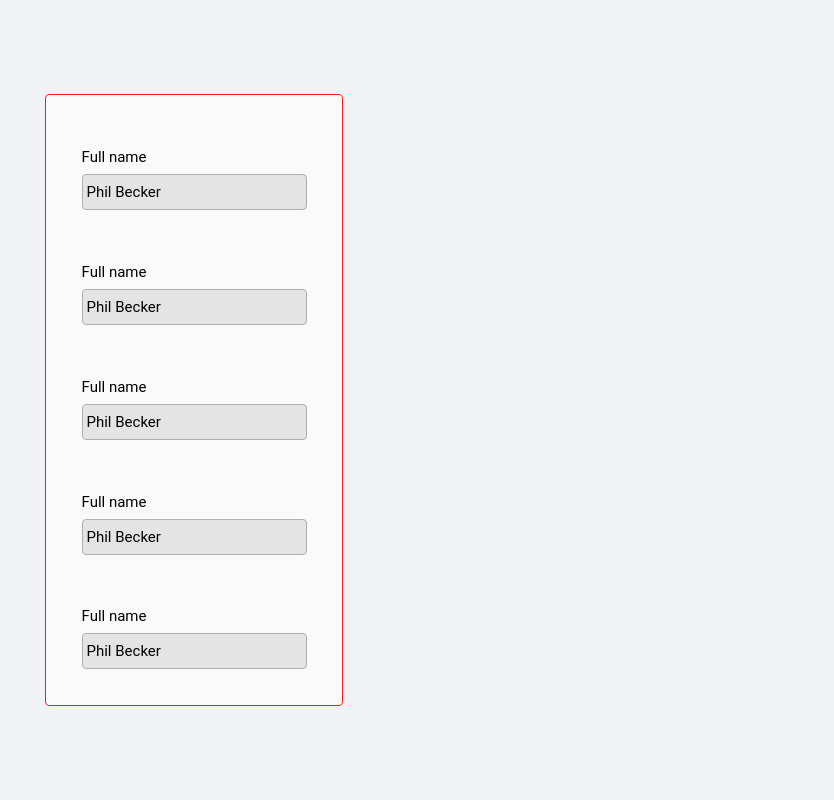
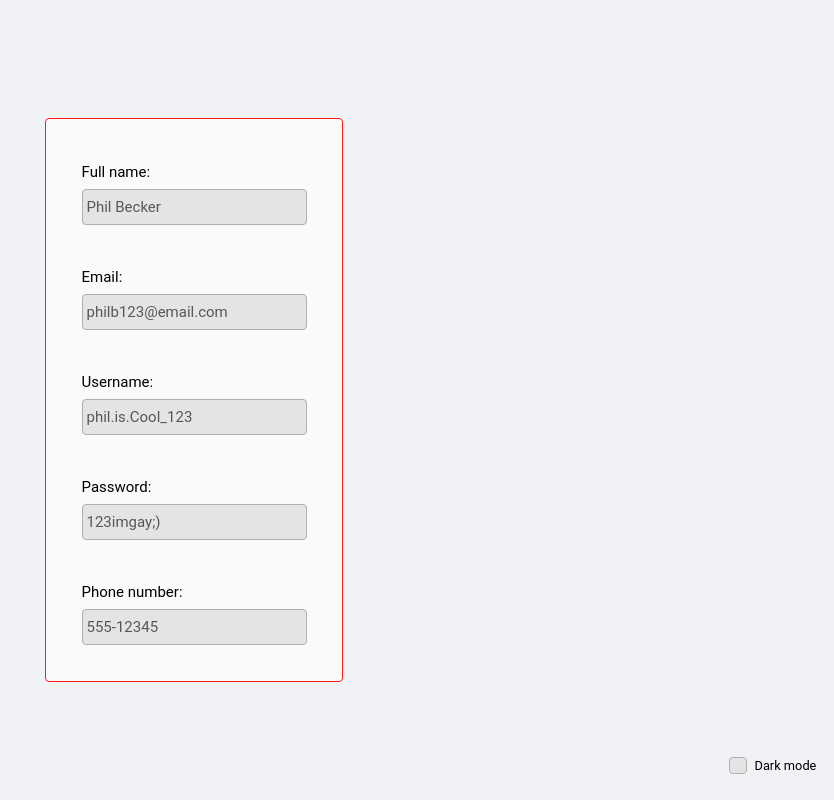
Before and after one commit to ThunderStormOwl/group-study-frontend-react, a React (Create React App) app: page /signup in a window 1280 px wide. Shown: the whole page, without its empty margins (446-1280 px from the left). Built offline with nearby package versions, Linux system fonts and the light colour scheme.

Commit message:
a few more styling changes, sign up form visuals seem to be ok now, moving on to submit input and data handlers.

```diff
--- a/src/app/pages/signup/Signup.tsx
+++ b/src/app/pages/signup/Signup.tsx
@@ -7,34 +7,47 @@ import './Signup.css'
 
 export const Signup: React.FC = () => {
 
-    const {isDark} = useTheme();
+    const {isDark, toggleDarkMode} = useTheme();
 
     return(
         <div className="page-wrapper">
             <Form >
 
                 <Input
+                    label="Full name:"
                     placeholder="Phil Becker"
-                    label="Full name"
                 />
                 <Input
-                    placeholder="Phil Becker"
-                    label="Full name"
+                    label="Email:"
+                    placeholder="philb123@email.com"
                 />
                 <Input
-                    placeholder="Phil Becker"
-                    label="Full name"
+                    label="Username:"
+                    placeholder="phil.is.Cool_123"
                 />
                 <Input
-                    placeholder="Phil Becker"
-                    label="Full name"
+                    label="Password:"
+                    placeholder="123imgay;)"
                 />
                 <Input
-                    placeholder="Phil Becker"
-                    label="Full name"
+                    label="Phone number:"
+                    placeholder="555-12345"
                 />
 
             </Form>
+            <div className="dark-mode-container">
+
+                <label className="font-size-m padding-g display-flex flex-items-center">
+                        <input
+                            className="margin-right-s"
+                            type="checkbox"
+                            checked={isDark}
+                            onChange={() => toggleDarkMode()}
+                        />
+                        Dark mode
+                </label>
+
+            </div>
         </div>
     );
 
--- a/src/app/pages/signup/signup.css
+++ b/src/app/pages/signup/signup.css
@@ -4,3 +4,9 @@
     align-items: center;
     justify-content: center;
 }
+
+.dark-mode-container{
+    position: absolute;
+    bottom: 0;
+    right: 0;
+}
--- a/src/app/shared/components/styles/Input.css
+++ b/src/app/shared/components/styles/Input.css
@@ -1,4 +1,4 @@
 label {
     margin-bottom: var(--size-s);
-    margin-top: var(--size-g);
+    margin-top: var(--size-s);
 }
--- a/src/app/shared/contexts/theme.tsx
+++ b/src/app/shared/contexts/theme.tsx
@@ -22,7 +22,7 @@ export const ThemeProvider: React.FC = ({ children }) => {
             document.documentElement.style.setProperty('--color-text', '#fafafa')
             document.documentElement.style.setProperty('--color-primary', '#ec1414')
             document.documentElement.style.setProperty('--color-input-background', '#ec1414')
-            document.documentElement.style.setProperty('--color-placeholder', '#ffffff')
+            document.documentElement.style.setProperty('--color-placeholder', '#ffffff9e')
 
         }
         else{
@@ -33,7 +33,7 @@ export const ThemeProvider: React.FC = ({ children }) => {
             document.documentElement.style.setProperty('--color-text', '#000000')
             document.documentElement.style.setProperty('--color-primary', '#fb1b1b')
             document.documentElement.style.setProperty('--color-input-background', '#e4e4e4')
-            document.documentElement.style.setProperty('--color-placeholder', '#000000')
+            document.documentElement.style.setProperty('--color-placeholder', '#0000009e')
 
 
         }
--- a/src/app/styles/colors.css
+++ b/src/app/styles/colors.css
@@ -11,7 +11,7 @@
     /*  */
     --color-text-white: #fff;
     --color-text: #C4C4C4;
-    --color-input-background: black;
+    --color-input-background: #0000007e;
     --color-placeholder: black;
 }
 
```
